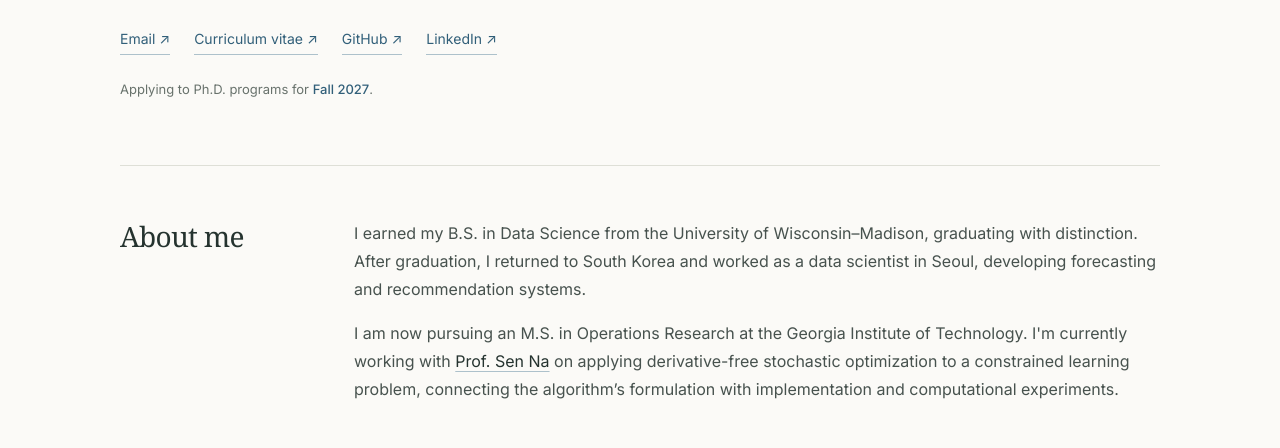
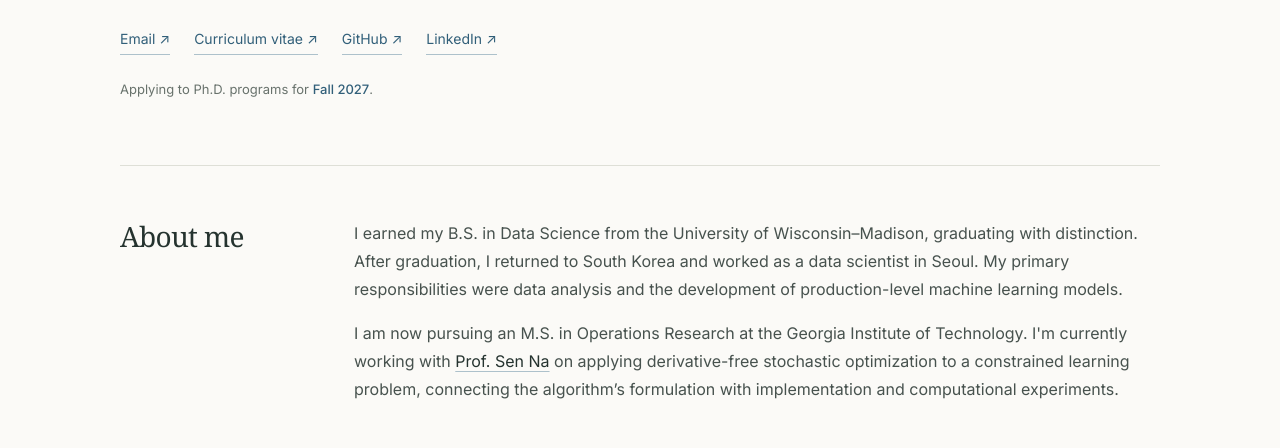
Before and after one commit to hoonkiyeo/hoonkiyeo.github.io, a plain HTML site: page index.html in a window 1280 px wide. Shown: the part 352-800 px from the top of the page. Drawn offline with Linux system fonts and the light colour scheme.

Commit message:
update personal website

```diff
--- a/index.html
+++ b/index.html
@@ -798,7 +798,7 @@ svg {
     <div class="section-grid">
       <h2 class="section-heading" id="about-heading">About me</h2>
       <div class="prose">
-        <p>I earned my B.S. in Data Science from the University of Wisconsin–Madison, graduating with distinction. After graduation, I returned to South Korea and worked as a data scientist in Seoul, developing forecasting and recommendation systems.</p>
+        <p>I earned my B.S. in Data Science from the University of Wisconsin–Madison, graduating with distinction. After graduation, I returned to South Korea and worked as a data scientist in Seoul. My primary responsibilities were data analysis and the development of production-level machine learning models.</p>
         <p>I am now pursuing an M.S. in Operations Research at the Georgia Institute of Technology. I'm currently working with <a href="https://www.isye.gatech.edu/users/sen-na">Prof. Sen Na</a> on applying derivative-free stochastic optimization to a constrained learning problem, connecting the algorithm’s formulation with implementation and computational experiments.</p>
       </div>
     </div>
```
